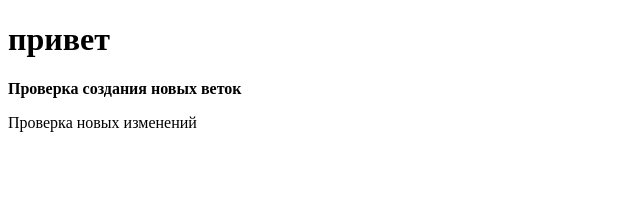
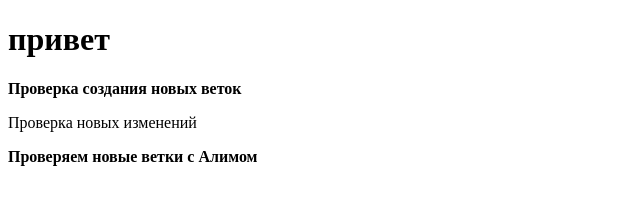
Before and after one commit to AzizbekTheCreator/Talim, a plain HTML site: page index.html in a window 1280 px wide. Shown: the whole page, without its empty margins (0-640 px from the left). Drawn offline with Linux system fonts and the light colour scheme.

Commit message:
New Branch

```diff
--- a/index.html
+++ b/index.html
@@ -9,5 +9,6 @@
 	<h1>привет</h1>
 	<b>Проверка создания новых веток</b>
 	<p>Проверка новых изменений</p>
+	<b>Проверяем новые ветки с Алимом</b>
 </body>
 </html>
```
